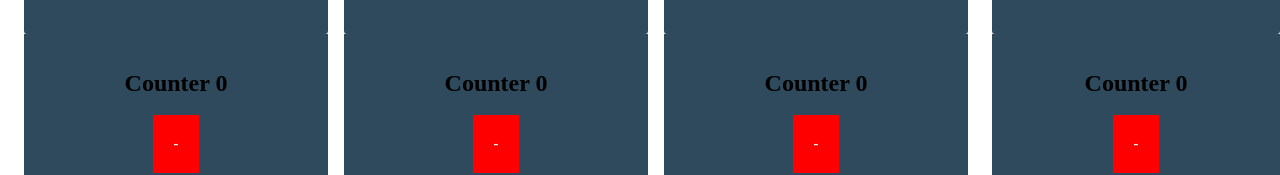
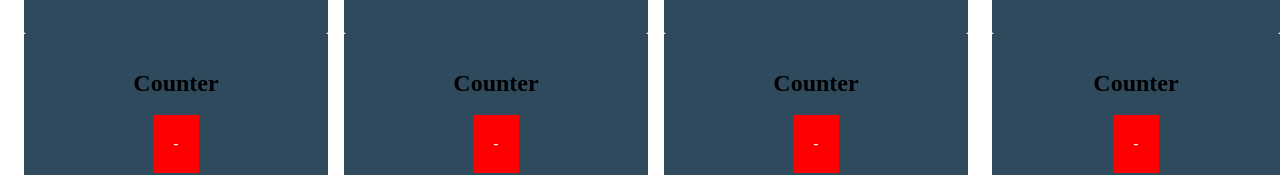
Before and after one commit to rosaTome/react-ticket-tracker-challenge, a React (Vite) app: page / in a window 1280 px wide. Shown: the part 378-553 px from the top of the page. Built offline with nearby package versions, Linux system fonts and the light colour scheme.

Commit message:
count removed from title

```diff
--- a/src/App.tsx
+++ b/src/App.tsx
@@ -16,8 +16,6 @@ const App = () => {
         <h1>Ticket Tracker</h1>
           <EmployeeContainer employees={AllEmployees}/>
     </div>
-
-
   )
 }
 
--- a/src/containers/CounterContainer/CounterContainer.tsx
+++ b/src/containers/CounterContainer/CounterContainer.tsx
@@ -24,7 +24,7 @@ const CounterContainer = ({}: CounterContainerProps) => {
 
     return (
         <div className="counter-container">
-            <h2> Counter {count}</h2>
+            <h2> Counter</h2>
 
             <button className="button-decrement" onClick={decrement}> -
             </button>
```
